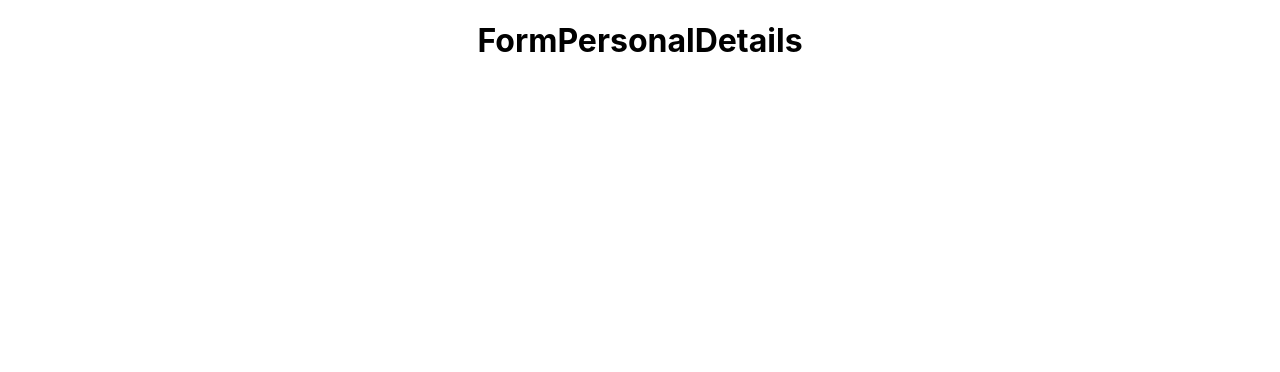
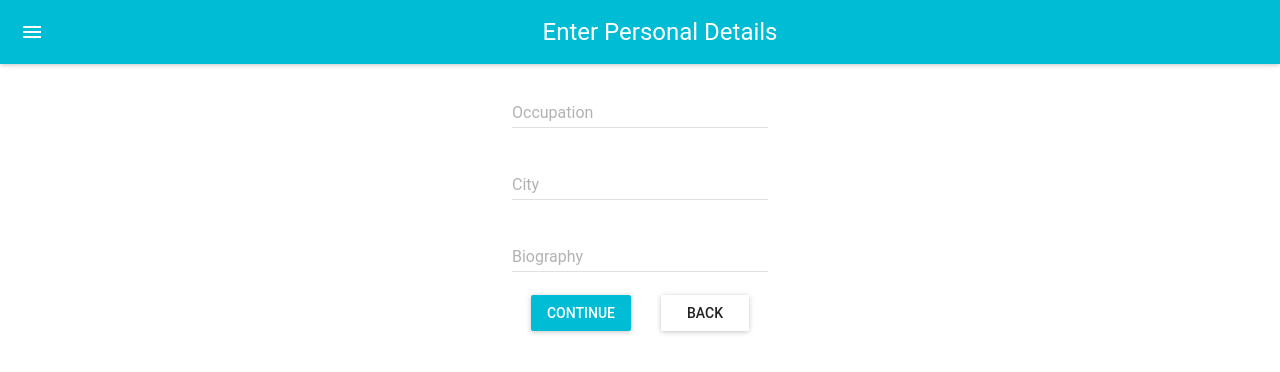
Before and after one commit to sharad9201/step-form-in-react, a React (Create React App) app: page / in a window 1280 px wide. Both pictures are taken after a click on the button "CONTINUE". Shown: the top 372 px of the page. Built offline with nearby package versions, Linux system fonts and the light colour scheme.

Commit message:
PersonalDetails

```diff
--- a/src/components/FormPersonalDetails.js
+++ b/src/components/FormPersonalDetails.js
@@ -18,26 +18,26 @@ export class FormPersonalDetails extends Component {
         return (
             <MuiThemeProvider>
                < React.Fragment>
-                    <AppBar title="Enter User Details" />
+                    <AppBar title="Enter Personal Details" />
                     <TextField
-                    hintText="Enter Your First Name"
-                    floatingLabelText="First Name"
-                    onChange={handleChange('firstName')}
-                    defaultValue={values.firstName}
+                    hintText="Enter Your Occupation"
+                    floatingLabelText="Occupation"
+                    onChange={handleChange('occupation')}
+                    defaultValue={values.occupation}
                     />
                     <br/>
                     <TextField
-                    hintText="Enter Your Last Name"
-                    floatingLabelText="Last Name"
-                    onChange={handleChange('lastname')}
-                    defaultValue={values.lastName}
+                    hintText="Enter Your City"
+                    floatingLabelText="City"
+                    onChange={handleChange('city')}
+                    defaultValue={values.city}
                     />
                     <br/>
                     <TextField
-                    hintText="Enter Your Email"
-                    floatingLabelText="Email"
-                    onChange={handleChange('email')}
-                    defaultValue={values.email}
+                    hintText="Enter Your Biography"
+                    floatingLabelText="Biography"
+                    onChange={handleChange('bio')}
+                    defaultValue={values.bio}
                     />
                     <br/>
                     <RaisedButton
@@ -45,6 +45,12 @@ export class FormPersonalDetails extends Component {
                         primary={true}
                         style={styles.button}
                         onClick={this.continue}
+                    />
+                     <RaisedButton
+                        label="Back"
+                        primary={false}
+                        style={styles.button}
+                        onClick={this.back}
                     />
 
                 </React.Fragment>
--- a/src/components/UserForm.js
+++ b/src/components/UserForm.js
@@ -1,5 +1,6 @@
 import React, { Component } from 'react'
 import FormUserDetails from './FormUserDetails'
+import FormPersonalDetails from './FormPersonalDetails'
 
 export class UserForm extends Component {
 
@@ -57,10 +58,15 @@ export class UserForm extends Component {
             )
 
         case 2:
-        return <h1> FormPersonalDetails
+            return(
+                <FormPersonalDetails
+                    nextStep={this.nextStep}
+                    prevStep={this.prevStep}
+                    handleChange={this.handleChange}
+                    values= {values}
+                />
 
-        </h1>
-
+            )
 
         case 3:
         return <h1> Confirm</h1>
```
